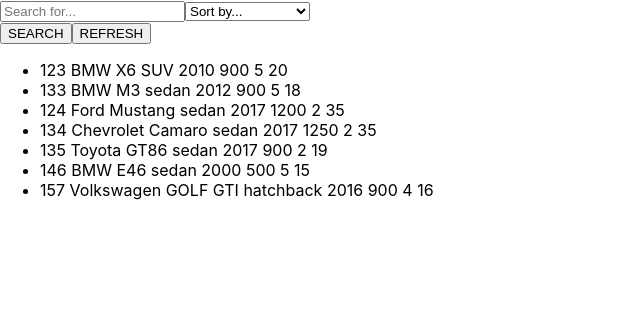
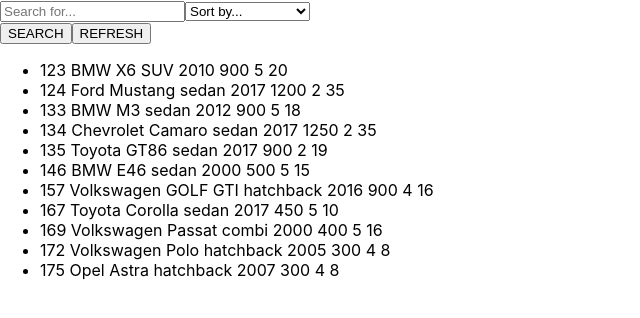
Before and after one commit to GH05Tx/IO-app, a React (Create React App) app: page / in a window 1280 px wide. Shown: the top 318 px of the page, without its empty margins (0-640 px from the left). Built offline with nearby package versions, Linux system fonts and the light colour scheme.

Commit message:
sort and search functions fixed, few json offers added

```diff
--- a/src/components/offersDisplay.js
+++ b/src/components/offersDisplay.js
@@ -62,24 +62,15 @@
                 index: Math.random()
             });
         }
-
+        offersArray.sort((a, b) => (parseInt(a.car[0]) > parseInt(b.car[0])) ? 1 : -1)
+        console.log(offersArray)
         //console.log(this.state.displayedOffers.length);
         this.setState({
             displayedOffers: offersArray,
             allOffers: offersArray
         });
-        //console.log(this.state.displayedOffers.length);
+        console.log(this.state.displayedOffers.length)
     }
-
-    compare(a, b) {
-        if (a <= b)
-           return -1
-        if (a >= b)
-           return 1
-        else return 0
-     }
-
-//var n = parseInt("2018@geeksforgeeks");
 
     searchItems = () => {
         let searchInput = this.state.searchInput;
@@ -98,20 +89,24 @@
                             car: displayedOffers[i].car,
                             index: Math.random()
                         });
+                        j = displayedOffers[0].car.length;
                     }
                 }
             }
+        } else if (searchInput.length === 0) {
+            offersToDisplay = [...this.state.allOffers];
         } if (sortCondition.length > 0) {
-            if (sortCondition === "price-ascending")
-            offersToDisplay = displayedOffers.sort((a, b) => (parseInt(a.car[5]) > parseInt(b.car[5])) ? 1 : -1);
-            else if (sortCondition === " price-descending")
-            offersToDisplay = displayedOffers.sort((a, b) => (parseInt(a.car[5]) < parseInt(b.car[5])) ? 1 : -1);
-            else if (sortCondition === "brands-az")
-            offersToDisplay = displayedOffers.sort((a, b) => (a.car[1] > b.car[1]) ? 1 : -1);
-            else if (sortCondition === "brands-za")
-            offersToDisplay = displayedOffers.sort((a, b) => (a.car[1] < b.car[1]) ? 1 : -1);
-            else if (sortCondition === "none")
-            offersToDisplay = [...this.state.allOffers];
+            if (sortCondition === "price_asc") {
+                offersToDisplay = offersToDisplay.sort((a, b) => (parseInt(a.car[5]) > parseInt(b.car[5])) ? 1 : -1);
+            } else if (sortCondition === "price_desc") {
+                offersToDisplay = offersToDisplay.sort((a, b) => (parseInt(a.car[5]) < parseInt(b.car[5])) ? 1 : -1);
+            } else if (sortCondition === "brands_az") {
+                offersToDisplay = offersToDisplay.sort((a, b) => (a.car[1].concat(a.car[2]) > b.car[1].concat(b.car[2])) ? 1 : -1);
+            } else if (sortCondition === "brands_za") {
+                offersToDisplay = offersToDisplay.sort((a, b) => (a.car[1].concat(a.car[2]) < b.car[1].concat(b.car[2])) ? 1 : -1);
+            } else if (sortCondition === "none") {
+                offersToDisplay = offersToDisplay.sort((a, b) => (parseInt(a.car[0]) > parseInt(b.car[0])) ? 1 : -1);
+            }
         }
         this.setState({
             displayedOffers: offersToDisplay
@@ -135,9 +130,10 @@
         this.setState({
             searchInput: e.target.value
         });
-        if (e.target.value.length == 0) this.setState({
+
+        /*if (e.target.value.length === 0) this.setState({
             displayedOffers: [...this.state.allOffers]
-        });
+        }); */
 }
 
     refreshOffers = () => {
@@ -160,10 +156,10 @@
                 <select onChange={this.sortOffers}>
                     <option value="" hidden>Sort by...</option>
                     <option value="none">-</option>
-                    <option value="price-ascending">Price ascending</option>
-                    <option value="price-descending">Price descending</option>
-                    <option value="brands-az">Brands A-Z</option>
-                    <option value="brands-za">Brands Z-A</option>
+                    <option value="price_asc">Price ascending</option>
+                    <option value="price_desc">Price descending</option>
+                    <option value="brands_az">Brands A-Z</option>
+                    <option value="brands_za">Brands Z-A</option>
                 </select>
                 <div></div>
                 <button onClick={this.searchItems}>SEARCH</button>
--- a/src/components/offersItems.js
+++ b/src/components/offersItems.js
@@ -6,11 +6,10 @@
             <ul>
                 {
                     this.props.content.map(function(offer) {
-                        //let offerString = offer.car.join(' ');
                         let offerItem = [];
-                        let carIndex = offer.car.CarID;
+
                         for(let i = 0; i < offer.car.length; i++) {
-                            offerItem.push(<span key={Math.random()}>{offer.car[i] + " "}</span>)
+                            offerItem.push(<span key={Math.random()}>{`${offer.car[i]} `}</span>)
                         }
 
                         return <li key={Math.random()}>
--- a/src/data/offers.json
+++ b/src/data/offers.json
@@ -75,4 +75,48 @@
         "IsAvailable":"Y",
         "NumberOfSeats":"4",
         "FuelConsumption":"16"
+    },
+    {
+        "CarID":"167",
+        "Manufacturer":"Toyota",
+        "Model":"Corolla",
+        "Type":"sedan",
+        "DateOfProduction":"2017",
+        "Price":"450",
+        "IsAvailable":"Y",
+        "NumberOfSeats":"5",
+        "FuelConsumption":"10"
+    },
+    {
+        "CarID":"169",
+        "Manufacturer":"Volkswagen",
+        "Model":"Passat",
+        "Type":"combi",
+        "DateOfProduction":"2000",
+        "Price":"400",
+        "IsAvailable":"Y",
+        "NumberOfSeats":"5",
+        "FuelConsumption":"16"
+    },
+    {
+        "CarID":"172",
+        "Manufacturer":"Volkswagen",
+        "Model":"Polo",
+        "Type":"hatchback",
+        "DateOfProduction":"2005",
+        "Price":"300",
+        "IsAvailable":"Y",
+        "NumberOfSeats":"4",
+        "FuelConsumption":"8"
+    },
+    {
+        "CarID":"175",
+        "Manufacturer":"Opel",
+        "Model":"Astra",
+        "Type":"hatchback",
+        "DateOfProduction":"2007",
+        "Price":"300",
+        "IsAvailable":"Y",
+        "NumberOfSeats":"4",
+        "FuelConsumption":"8"
     }]}
```
